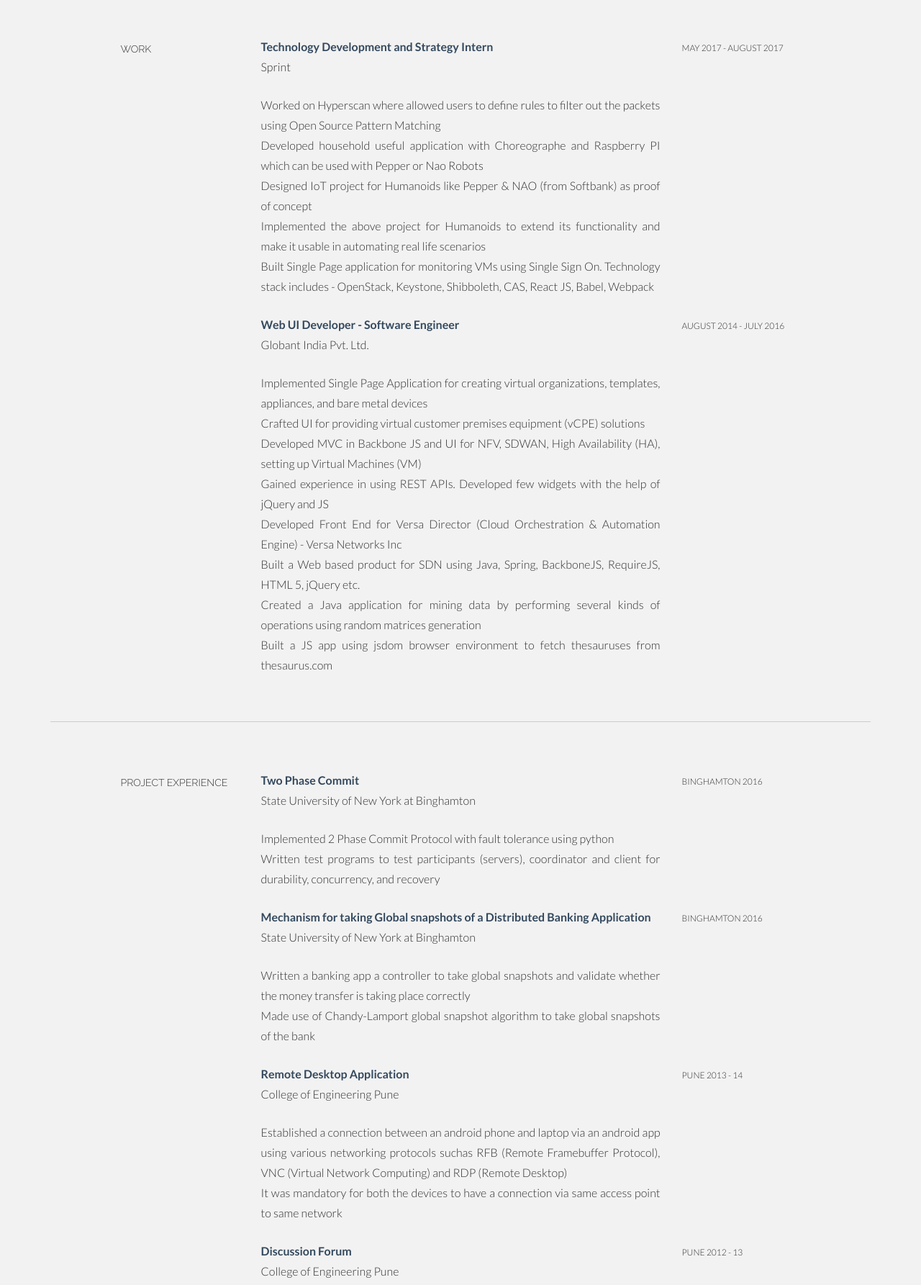
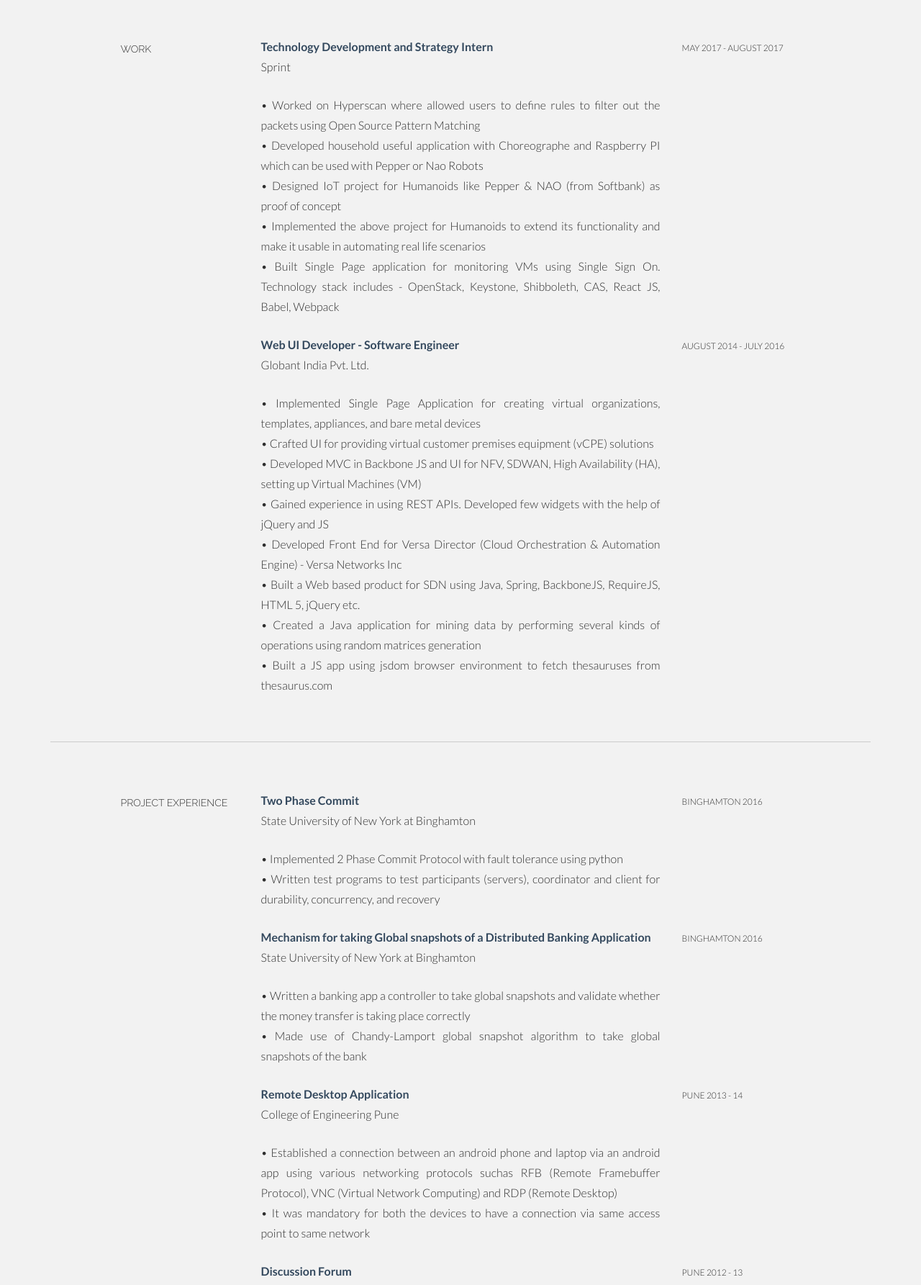
Before and after one commit to jaydeepingle/jaydeepingle.github.io, a plain HTML site: page index.html in a window 1280 px wide. Shown: the part 2320-4105 px from the top of the page at 72% size. Drawn offline with Linux system fonts and the light colour scheme.

Commit message:
Add bullets

```diff
--- a/index.html
+++ b/index.html
@@ -160,11 +160,11 @@
                   <br/>
                   Sprint <br/>
                </p>
-               <p>Worked on Hyperscan where allowed users to define rules to filter out the packets using Open Source Pattern Matching<br>
-                  Developed household useful application with Choreographe and Raspberry PI which can be used with Pepper or Nao Robots<br>
-                  Designed IoT project for Humanoids like Pepper & NAO (from Softbank) as proof of concept<br>
-                  Implemented the above project for Humanoids to extend its functionality and make it usable in automating real life scenarios<br>
-                  Built Single Page application for monitoring VMs using Single Sign On. Technology stack includes - OpenStack, Keystone,
+               <p>• Worked on Hyperscan where allowed users to define rules to filter out the packets using Open Source Pattern Matching<br>
+                  • Developed household useful application with Choreographe and Raspberry PI which can be used with Pepper or Nao Robots<br>
+                  • Designed IoT project for Humanoids like Pepper & NAO (from Softbank) as proof of concept<br>
+                  • Implemented the above project for Humanoids to extend its functionality and make it usable in automating real life scenarios<br>
+                  • Built Single Page application for monitoring VMs using Single Sign On. Technology stack includes - OpenStack, Keystone,
                   Shibboleth, CAS, React JS, Babel, Webpack<br>
                </p>
             </div>
@@ -181,14 +181,14 @@
                   <br/>
                   Globant India Pvt. Ltd. <br/>
                </p>
-               <p>Implemented Single Page Application for creating virtual organizations, templates, appliances, and bare metal devices<br>
-                  Crafted UI for providing virtual customer premises equipment (vCPE) solutions<br>
-                  Developed MVC in Backbone JS and UI for NFV, SDWAN, High Availability (HA), setting up Virtual Machines (VM)<br>
-                  Gained experience in using REST APIs. Developed few widgets with the help of jQuery and JS<br>
-                  Developed Front End for Versa Director (Cloud Orchestration & Automation Engine) - Versa Networks Inc<br>
-                  Built a Web based product for SDN using Java, Spring, BackboneJS, RequireJS, HTML 5, jQuery etc.<br>
-                  Created a Java application for mining data by performing several kinds of operations using random matrices generation<br>
-                  Built a JS app using jsdom browser environment to fetch thesauruses from thesaurus.com
+               <p>• Implemented Single Page Application for creating virtual organizations, templates, appliances, and bare metal devices<br>
+                  • Crafted UI for providing virtual customer premises equipment (vCPE) solutions<br>
+                  • Developed MVC in Backbone JS and UI for NFV, SDWAN, High Availability (HA), setting up Virtual Machines (VM)<br>
+                  • Gained experience in using REST APIs. Developed few widgets with the help of jQuery and JS<br>
+                  • Developed Front End for Versa Director (Cloud Orchestration & Automation Engine) - Versa Networks Inc<br>
+                  • Built a Web based product for SDN using Java, Spring, BackboneJS, RequireJS, HTML 5, jQuery etc.<br>
+                  • Created a Java application for mining data by performing several kinds of operations using random matrices generation<br>
+                  • Built a JS app using jsdom browser environment to fetch thesauruses from thesaurus.com
                </p>
             </div>
             <div class="col-lg-3">
@@ -214,8 +214,8 @@
                   <br/>
                   State University of New York at Binghamton<br/>
                   <!-- <i>2 Years Course</i> -->
-               <p>Implemented 2 Phase Commit Protocol with fault tolerance using python<br>
-                  Written test programs to test participants (servers), coordinator and client for durability, concurrency, and recovery
+               <p>• Implemented 2 Phase Commit Protocol with fault tolerance using python<br>
+                  • Written test programs to test participants (servers), coordinator and client for durability, concurrency, and recovery
                </p>
                </p>
             </div>
@@ -237,8 +237,8 @@
                   <br/>
                   State University of New York at Binghamton<br/>
                   <!-- <i>2 Years Course</i> -->
-               <p>Written a banking app a controller to take global snapshots and validate whether the money transfer is taking place correctly<br>
-                  Made use of Chandy-Lamport global snapshot algorithm to take global snapshots of the bank
+               <p>• Written a banking app a controller to take global snapshots and validate whether the money transfer is taking place correctly<br>
+                  • Made use of Chandy-Lamport global snapshot algorithm to take global snapshots of the bank
                </p>
                </p>
             </div>
@@ -260,7 +260,7 @@
                   <br/>
                   College of Engineering Pune<br/>
                   <!-- <i>2 Years Course</i> -->
-               <p>Established a connection between an android phone and laptop via an android app using various networking protocols suchas RFB (Remote Framebuffer Protocol), VNC (Virtual Network Computing) and RDP (Remote Desktop)<br>It was mandatory for both the devices to have a connection via same access point to same network</p>
+               <p>• Established a connection between an android phone and laptop via an android app using various networking protocols suchas RFB (Remote Framebuffer Protocol), VNC (Virtual Network Computing) and RDP (Remote Desktop)<br>• It was mandatory for both the devices to have a connection via same access point to same network</p>
                </p>
             </div>
             <div class="col-lg-3">
@@ -281,8 +281,8 @@
                   <br/>
                   College of Engineering Pune<br/>
                   <!-- <i>2 Years Course</i> -->
-               <p>Formed a medium between students and professors to share the opinion regarding studies, coursework, assignment, etc.<br>
-                  Made use of MySQL, LAMP, JavaScript, PHP, and HTML to develop this application
+               <p>• Formed a medium between students and professors to share the opinion regarding studies, coursework, assignment, etc.<br>
+                  • Made use of MySQL, LAMP, JavaScript, PHP, and HTML to develop this application
                </p>
                </p>
             </div>
@@ -304,9 +304,9 @@
                   <br/>
                   Government Polytechnic Khamgaon<br/>
                   <!-- <i>2 Years Course</i> -->
-               <p>Created a social networking standalone application like Orkut. Made use of ODBC JDBC Connectivity<br>
-                  It allows user to create an account, update his Personal, Social, Professional, Contact and any other General information<br>
-                  Implemented using core Java and AWT. Later made the use of Swing Toolkit. ODBC Database - MS Access was used
+               <p>• Created a social networking standalone application like Orkut. Made use of ODBC JDBC Connectivity<br>
+                  • It allows user to create an account, update his Personal, Social, Professional, Contact and any other General information<br>
+                  • Implemented using core Java and AWT. Later made the use of Swing Toolkit. ODBC Database - MS Access was used
                </p>
                </p>
             </div>
```
